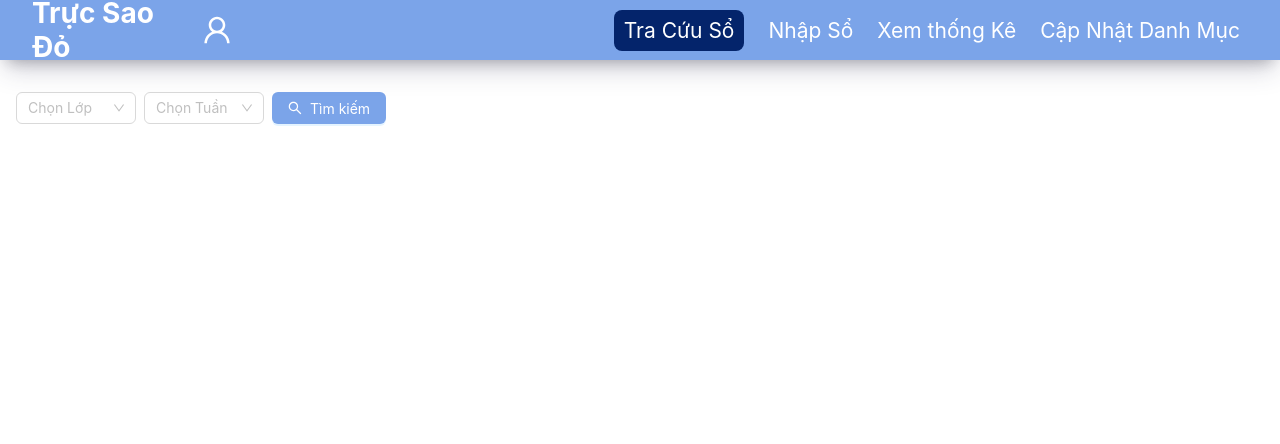
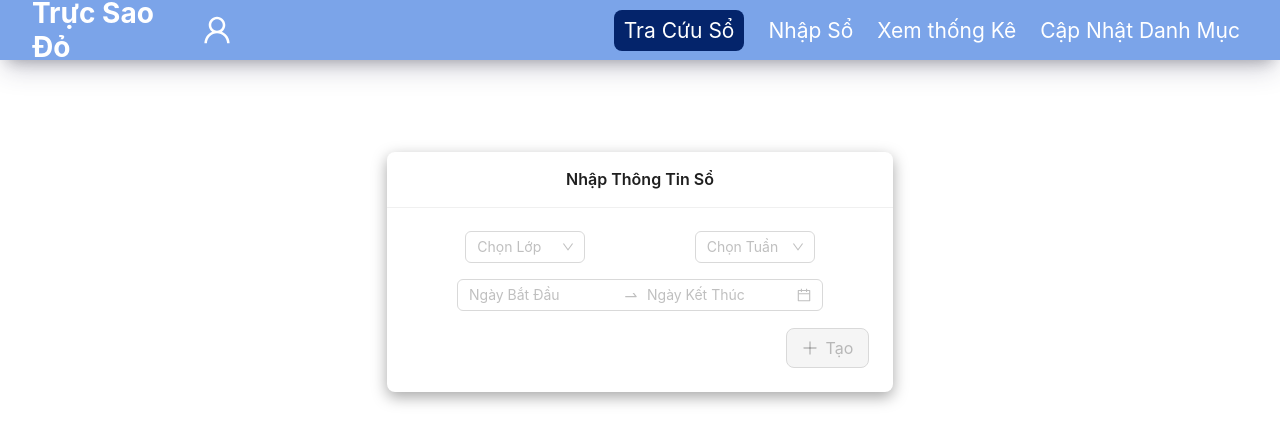
Before and after one commit to TranHuyZIT/TrucSaoDo_Client, a React (Create React App) app: page / in a window 1280 px wide. Shown: the top 444 px of the page. Built offline with nearby package versions, Linux system fonts and the light colour scheme; no server answers.

Commit message:
updated logic for nhapsoinfo

```diff
--- a/src/App.tsx
+++ b/src/App.tsx
@@ -2,7 +2,8 @@ import { Row } from "antd";
 import React from "react";
 import Authentication from "./component/Authentication/Authentication";
 import Navbar from "./component/Navbar/Navbar";
-import NhapSo from "./component/TraCuuSo/TraCuuSo";
+import NhapSo from "./component/NhapSo/NhapSo";
+import TraCuuSo from "./component/TraCuuSo/TraCuuSo";
 
 function App() {
   return (
--- /dev/null
+++ b/src/component/NhapSo/NhapSo.css
@@ -0,0 +1,51 @@
+.info-card-heading {
+  text-align: center;
+}
+.select-container {
+  display: flex;
+  justify-content: center;
+}
+.card {
+  position: relative;
+  animation: fade 0.6s ease-in-out;
+  box-shadow: rgba(0, 0, 0, 0.35) 0px 5px 15px !important;
+}
+.card-row {
+  margin-bottom: 16px;
+}
+.ant-picker-panels > *:first-child button.ant-picker-header-next-btn {
+  visibility: visible !important;
+}
+
+.ant-picker-panels > *:first-child button.ant-picker-header-super-next-btn {
+  visibility: visible !important;
+}
+
+.ant-picker-panels > *:last-child {
+  display: none;
+}
+
+.ant-picker-panel-container,
+.ant-picker-footer {
+  width: 280px !important;
+}
+
+.ant-picker-footer-extra > div {
+  flex-wrap: wrap !important;
+}
+
+.date-msg {
+  text-align: center;
+  color: orange;
+}
+
+@keyframes fade {
+  from {
+    top: -100%;
+    opacity: 0;
+  }
+  to {
+    top: 0;
+    opacity: 1;
+  }
+}
--- /dev/null
+++ b/src/component/NhapSo/NhapSo.tsx
@@ -0,0 +1,9 @@
+import NhapSoInfo from "./NhapSoInfo";
+import "./NhapSo.css";
+export default function NhapSo() {
+  return (
+    <div className="content-container">
+      <NhapSoInfo />
+    </div>
+  );
+}
--- /dev/null
+++ b/src/component/NhapSo/NhapSoInfo.tsx
@@ -0,0 +1,185 @@
+import { Button, Card, Col, Row, Select } from "antd";
+import { useState, useEffect } from "react";
+import { getAllLop, getAllTuan } from "../../utils/apiRequest";
+import { lop, tuan } from "../TraCuuSo/interface";
+import { LoadingOutlined, PlusOutlined } from "@ant-design/icons";
+import { DatePicker } from "antd";
+import type { Dayjs } from "dayjs";
+
+const { RangePicker } = DatePicker;
+
+type RangeValue = [Dayjs | null, Dayjs | null] | null;
+export default function NhapSoInfo() {
+  const [lopList, setLopList] = useState<lop[]>([]);
+  const [tuanList, setTuanList] = useState<tuan[]>([]);
+
+  useEffect(() => {
+    getAllLop(setLopList);
+    getAllTuan(setTuanList);
+  }, []);
+
+  const [selectedLop, setSelectedLop] = useState<string>("");
+  const [selectedTuan, setSelectedTuan] = useState<string>("");
+
+  const handleChange = (
+    value: string,
+    setSelected: React.Dispatch<React.SetStateAction<string>>
+  ) => {
+    setSelected(value);
+  };
+
+  const [dates, setDates] = useState<RangeValue>(null);
+  const [value, setValue] = useState<RangeValue>(null);
+  const [dateString, setDateString] = useState<{
+    NGAY_BD: string;
+    NGAY_KT: string;
+  }>({
+    NGAY_BD: "",
+    NGAY_KT: "",
+  });
+
+  const [valid, setValid] = useState(false);
+  const [loading, setLoading] = useState(false);
+
+  const isNotMonday = () => {
+    return dateString.NGAY_BD && new Date(dateString.NGAY_BD).getDay() != 1;
+  };
+  const isNotSunday = () => {
+    return dateString.NGAY_KT && new Date(dateString.NGAY_KT).getDay() != 0;
+  };
+
+  const disabledDate = (current: Dayjs) => {
+    if (!dates) {
+      return false;
+    }
+    const tooLate = dates[0] && current.diff(dates[0], "days") > 6;
+    const tooEarly = dates[1] && dates[1].diff(current, "days") > 6;
+    return !!tooEarly || !!tooLate;
+  };
+
+  const onOpenChange = (open: boolean) => {
+    if (open) {
+      setDates([null, null]);
+    } else {
+      setDates(null);
+    }
+  };
+
+  useEffect(() => {
+    const info: {
+      L_TEN: string;
+      TUAN: number;
+      NGAY_BD: string;
+      NGAY_KT: string;
+    } = {
+      L_TEN: selectedLop,
+      TUAN: +selectedTuan,
+      NGAY_BD: dateString.NGAY_BD,
+      NGAY_KT: dateString.NGAY_KT,
+    };
+    setValid(false);
+    if (
+      info.L_TEN &&
+      info.TUAN &&
+      info.NGAY_BD &&
+      info.NGAY_KT &&
+      !isNotMonday() &&
+      !isNotSunday()
+    ) {
+      setValid(true);
+    }
+  }, [selectedLop, selectedTuan, dateString]);
+
+  const handleAdd = () => {
+    setLoading(true);
+  };
+
+  return (
+    <div className="content-container">
+      <Row justify="center">
+        <Col span={10}>
+          <Card
+            className="card"
+            title={<div className="info-card-heading">Nhập Thông Tin Sổ</div>}
+            bordered={false}
+          >
+            <Row className="card-row">
+              <Col className="select-container" span={12}>
+                <Select
+                  placeholder="Chọn Lớp"
+                  style={{ width: 120 }}
+                  onChange={(value) => {
+                    handleChange(value, setSelectedLop);
+                  }}
+                  options={lopList.map((lop) => {
+                    return {
+                      value: lop.L_TEN,
+                      label: `Lớp ${lop.L_TEN}`,
+                    };
+                  })}
+                />
+              </Col>
+              <Col className="select-container" span={12}>
+                <Select
+                  placeholder="Chọn Tuần"
+                  style={{ width: 120 }}
+                  onChange={(value) => {
+                    handleChange(value, setSelectedTuan);
+                  }}
+                  options={tuanList.map((tuan) => {
+                    return {
+                      value: tuan.TUAN,
+                      label: `Tuần ${tuan.TUAN}`,
+                    };
+                  })}
+                />
+              </Col>
+            </Row>
+            <Row className="card-row" justify="center" dir="column">
+              <Col span={25}>
+                <RangePicker
+                  status={isNotMonday() || isNotSunday() ? "warning" : ""}
+                  placeholder={["Ngày Bắt Đầu", "Ngày Kết Thúc"]}
+                  value={dates || value}
+                  disabledDate={disabledDate}
+                  onCalendarChange={(val) => setDates(val)}
+                  onChange={(val, string) => {
+                    setDateString({
+                      NGAY_BD: string[0],
+                      NGAY_KT: string[1],
+                    });
+                    setValue(val);
+                  }}
+                  onOpenChange={onOpenChange}
+                />
+              </Col>
+              <Col span={24}>
+                {isNotMonday() && (
+                  <div className="date-msg">
+                    Cảnh Báo: Ngày Bắt Đầu Không Là Thứ 2
+                  </div>
+                )}
+                {isNotSunday() && (
+                  <div className="date-msg">
+                    Cảnh Báo: Ngày Kết Thúc Không Là Chủ Nhật
+                  </div>
+                )}
+              </Col>
+            </Row>
+            <Row justify="end">
+              <Button
+                onClick={handleAdd}
+                size="large"
+                icon={loading ? <LoadingOutlined /> : <PlusOutlined />}
+                type="primary"
+                disabled={!valid}
+              >
+                Tạo
+              </Button>
+            </Row>
+          </Card>
+        </Col>
+      </Row>
+    </div>
+  );
+}
--- a/src/component/TraCuuSo/TraCuuSo.tsx
+++ b/src/component/TraCuuSo/TraCuuSo.tsx
@@ -10,7 +10,7 @@ import {
   getAllTuan,
 } from "../../utils/apiRequest";
 
-export default function NhapSo() {
+export default function TraCuuSo() {
   const [lopList, setLopList] = useState<lop[]>([]);
   const [tuanList, setTuanList] = useState<tuan[]>([]);
 
--- a/src/index.css
+++ b/src/index.css
@@ -18,6 +18,7 @@ code {
 :root {
   --darkblue: #04246b;
   --primaryblue: #7ba4e9;
+  --greydarkblue: #344472;
 }
 .content-container {
   margin-top: 60px;
```
